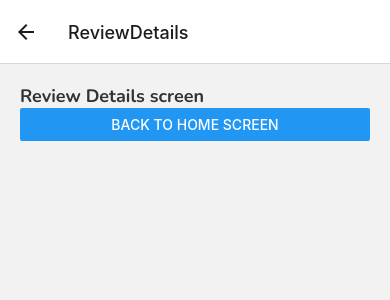
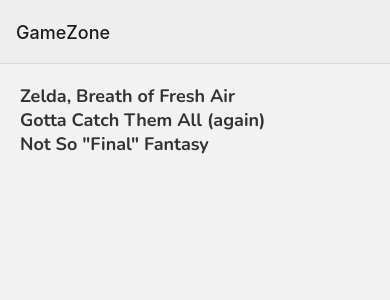
Before and after one commit to szittyu/review_mobile_app, a React Native app: screen /ReviewDetails in a window 390 px wide. Shown: the top 300 px of the page. Built offline with nearby package versions, Linux system fonts and the light colour scheme.

Commit message:
pass props with navigation, stack group added

```diff
--- a/App.js
+++ b/App.js
@@ -2,7 +2,7 @@
 import { StyleSheet, Text, View } from 'react-native';
 import Home from './screen/home';
 import About from './screen/about';
-import ReviewDetails from './screen/reviewDetails';
+import Review from './screen/reviewDetails';
 
 import { useFonts } from 'expo-font';
 import AppLoading from 'expo-app-loading';
@@ -27,9 +27,13 @@
     return (
       <NavigationContainer>
         <Stack.Navigator initialRouteName="Home">
-          <Stack.Screen name="Home" component={Home} />
-          <Stack.Screen name="About" component={About} />
-          <Stack.Screen name="ReviewDetails" component={ReviewDetails} />
+          <Stack.Group
+            screenOptions={{ headerStyle: { backgroundColor: '#eee' } }}
+          >
+            <Stack.Screen name="Home" component={Home} options={{ title: 'GameZone' }} />
+            <Stack.Screen name="About" component={About} />
+            <Stack.Screen name="Review" component={Review} options={{ title: 'Review Details' }} />
+          </Stack.Group>
         </Stack.Navigator>
       </NavigationContainer>
     );
--- a/screen/home.js
+++ b/screen/home.js
@@ -1,18 +1,28 @@
 import React, { useState } from 'react';
-import { View, Text, Button } from 'react-native';
+import { View, Text, Button, FlatList, TouchableOpacity } from 'react-native';
 import { globalStyles } from '../styles/global';
 
 export default function Home({ navigation }) {
+    const [reviews, setReviews] = useState([
+        { title: 'Zelda, Breath of Fresh Air', rating: 5, body: 'lorem ipsum', key: 1 },
+        { title: 'Gotta Catch Them All (again)', rating: 4, body: 'lorem ipsum', key: 2 },
+        { title: 'Not So "Final" Fantasy', rating: 3, body: 'lorem ipsum', key: 3 }
+    ])
 
-    const pressHandler = () => {
-        navigation.push('ReviewDetails')
-    }
     return (
         <View style={globalStyles.container}>
-            <Text style={globalStyles.titleText}>Home Screen</Text>
-            <Button
-                title='Go to Review Details'
-                onPress={pressHandler}
+            <FlatList
+                data={reviews}
+                renderItem={({ item }) => (
+                    <TouchableOpacity
+                        onPress={() => navigation.navigate('Review', item)}
+                    >
+                        <Text style={globalStyles.titleText}>
+                            {item.title}
+                        </Text>
+                    </TouchableOpacity>
+                )}
+
             />
         </View>
     );
--- a/screen/reviewDetails.js
+++ b/screen/reviewDetails.js
@@ -2,19 +2,14 @@
 import { StyleSheet, View, Text, Button } from "react-native";
 import { globalStyles } from '../styles/global';
 
-export default function ReviewDetails({ navigation }) {
+export default function Review({ navigation, route }) {
 
-    const pressHandler = () => {
-        navigation.goBack();
-    }
 
     return (
         <View style={globalStyles.container}>
-            <Text style={globalStyles.titleText}>Review Details screen</Text>
-            <Button
-                title="back to home screen"
-                onPress={pressHandler}
-            />
+            <Text>{route.params.title}</Text>
+            <Text>{route.params.body}</Text>
+            <Text>{route.params.rating}</Text>
         </View>
     )
 }
```
